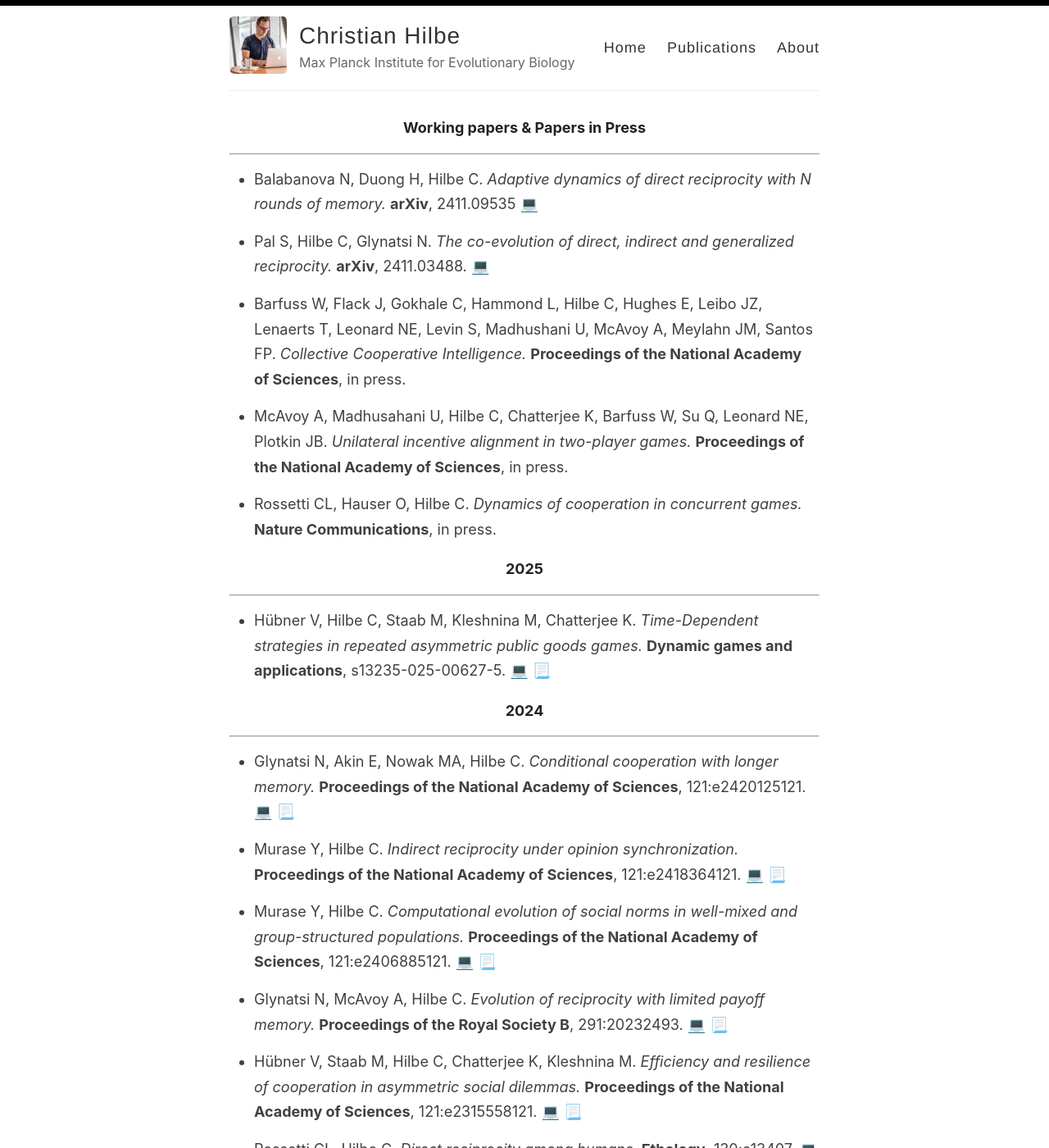
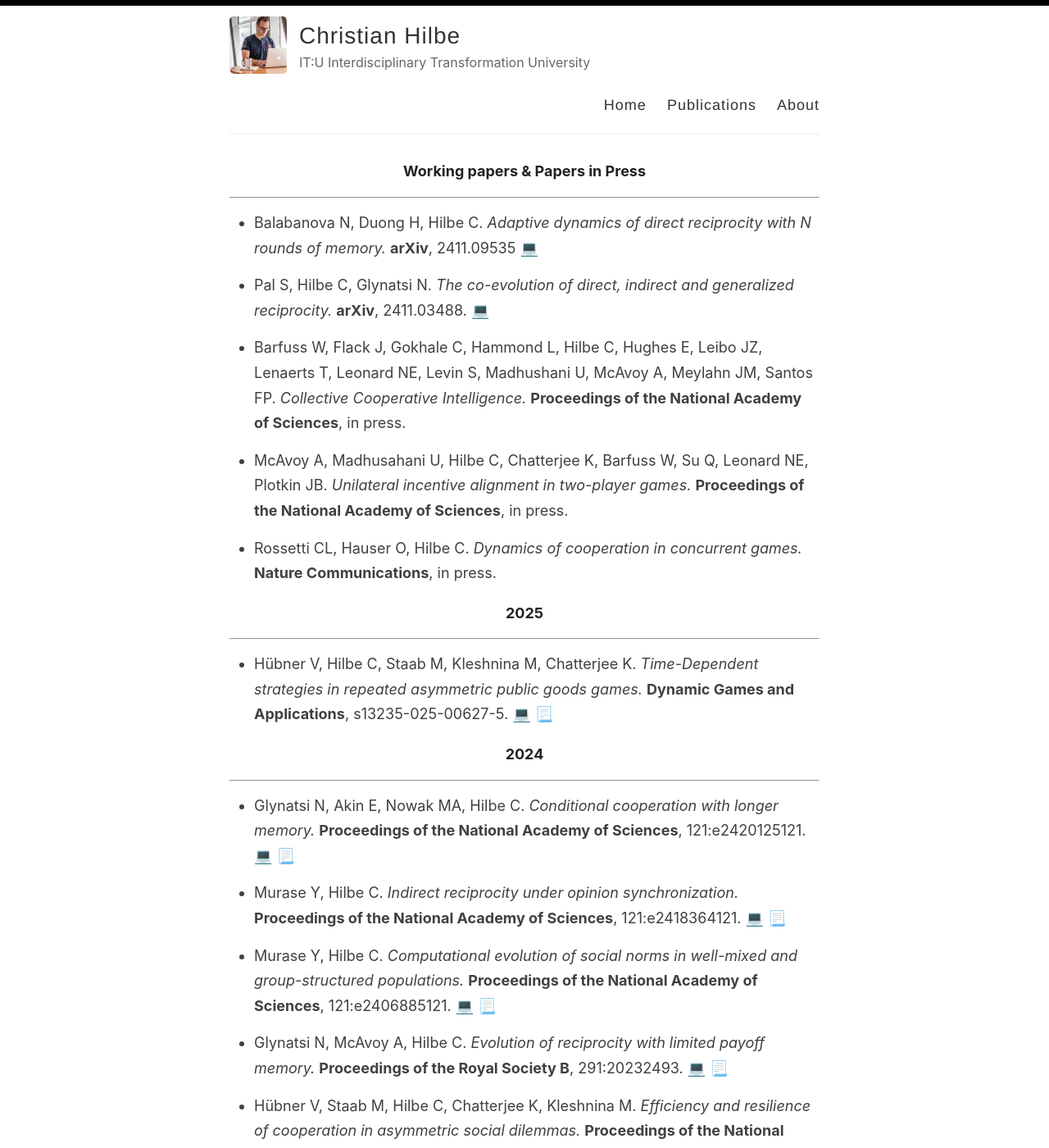
Before and after one commit to christian-hilbe/christian-hilbe.github.io, a Jekyll site: the page built from _pages/publications.md, in a window 1280 px wide and 1400 px high. Shown: the whole window at 82% size. Built offline with Jekyll 4.4.1, drawn with Linux system fonts in a browser that asks for light colours.

Commit message:
CH: Correcting minor issues

```diff
--- a/_config.yml
+++ b/_config.yml
@@ -9,7 +9,7 @@ name: Christian Hilbe
 author: Christian Hilbe
 
 # Short bio or description (displayed in the header)
-description: Max Planck Institute for Evolutionary Biology
+description: IT:U Interdisciplinary Transformation University
 
 # URL of your avatar or profile pic (you could use your GitHub profile pic)
 avatar: /images/christian.jpg
--- a/_pages/publications.md
+++ b/_pages/publications.md
@@ -40,7 +40,7 @@ permalink: /publications/
 
 - Hübner V, Hilbe C, Staab M, Kleshnina M, Chatterjee K.
 *Time-Dependent strategies in repeated asymmetric public goods games.*
-**Dynamic games and applications**, s13235-025-00627-5.
+**Dynamic Games and Applications**, s13235-025-00627-5.
 [💻](https://link.springer.com/article/10.1007/s13235-025-00627-5)
 [📃](../files/2025_huebner_dga.pdf)
 
```
